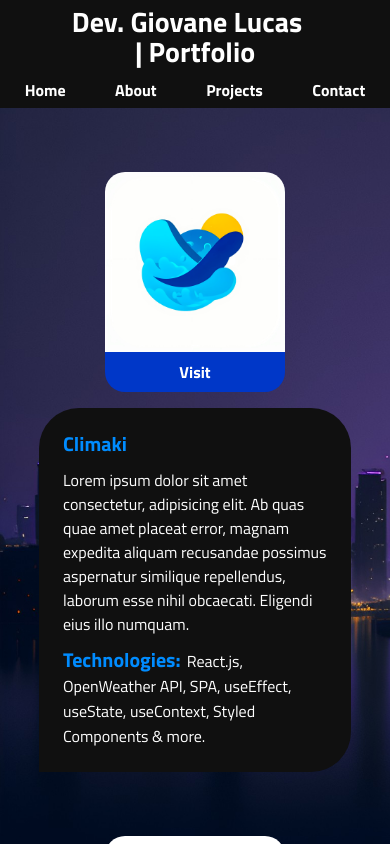
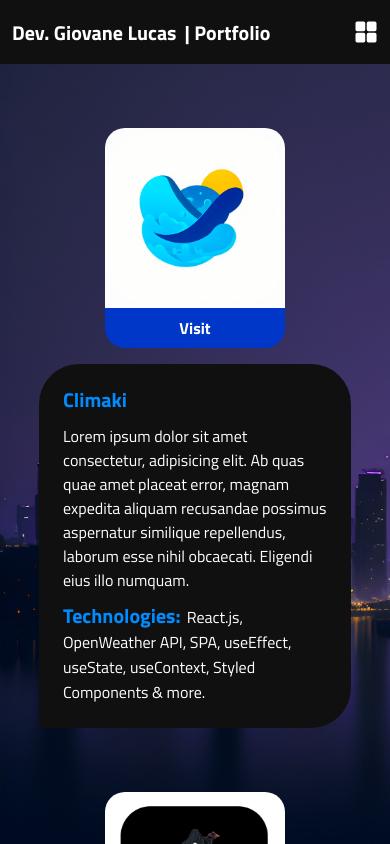
Before and after one commit to glgio7/Portfolio, a React (Vite) app: page /projects in a window 390 px wide. Built offline with nearby package versions, Linux system fonts and the light colour scheme.

Commit message:
add. Menu Mobile

```diff
--- a/package.json
+++ b/package.json
@@ -12,6 +12,7 @@
   "dependencies": {
     "react": "^18.2.0",
     "react-dom": "^18.2.0",
+    "react-icons": "^4.8.0",
     "react-router-dom": "^6.4.3",
     "styled-components": "^5.3.8"
   },
--- a/src/components/Container/styles.jsx
+++ b/src/components/Container/styles.jsx
@@ -22,7 +22,7 @@ const StyledContainer = styled.main`
 		flex-wrap: wrap;
 		height: 100vh;
 
-		padding-top: calc(2rem + 108px);
+		padding-top: calc(2rem + 64px);
 	}
 `;
 
--- a/src/components/Header/index.jsx
+++ b/src/components/Header/index.jsx
@@ -1,16 +1,21 @@
 import { Link } from "react-router-dom";
 import HeaderContainer from "./styles";
+import { IoGrid } from "react-icons/io5";
+import { useState } from "react";
 
 const Header = ({ scrolled }) => {
+	const [nav, setNav] = useState(false);
+
 	return (
 		<HeaderContainer scrolled={scrolled}>
 			<Link to={"/"}>
 				<h1>
-        <span>Dev. Giovane Lucas </span>
+					<span>Dev. Giovane Lucas</span>
 					<span>| Portfolio</span>
 				</h1>
 			</Link>
-      <ul className="lista-navegacao">
+			<IoGrid className="menu" onClick={() => setNav(!nav)} />
+			<ul className={nav ? "lista-navegacao active" : "lista-navegacao"}>
 				<Link to={"/"}>
 					<li className="lista-navegacao__item">Home</li>
 				</Link>
--- a/src/components/Header/styles.jsx
+++ b/src/components/Header/styles.jsx
@@ -44,6 +44,10 @@ const HeaderContainer = styled.header`
 		margin-right: 1rem;
 	}
 
+	.menu {
+		display: none;
+	}
+
 	.lista-navegacao {
 		display: flex;
 
@@ -71,29 +75,55 @@ const HeaderContainer = styled.header`
 	}
 
 	@media screen and (max-width: 900px) {
-    height: 108px;
+		height: 64px;
 
-    padding: 0;
+		padding: 0 0.75rem;
 
 		align-items: center;
-    flex-direction: column;
 
 		h1 {
-      height: 72px;
-      width: 100%;
-
-      flex-direction: column;
+			font-size: 1.25rem;
 		}
 
-    span {
-      height: 30px;
+		span:first-child {
+			margin-right: 0.5rem;
+		}
+
+		.menu {
+			cursor: pointer;
+			display: block;
+
+			font-size: 1.5rem;
+			color: ${({ scrolled }) => (scrolled ? "#101010" : "#fff")};
 		}
 
 		.lista-navegacao {
-      width: 100%;
-      height: 36px;
+			position: fixed;
+			top: 0;
+			right: 0;
 
+			margin-top: 96px;
+
+			pointer-events: none;
+			opacity: 0;
+
+			flex-direction: column;
 			justify-content: space-around;
+
+			height: calc(100vh - 96px);
+			width: 50vw;
+
+			border-radius: 12px 0 0 0;
+
+			transform: translateX(100%);
+
+			transition: all 250ms;
+		}
+
+		.lista-navegacao.active {
+			opacity: 1;
+			pointer-events: all;
+			transform: translateX(0);
 		}
 	}
 `;
```
Also changed, not shown: 1 other file (tests, documents, lock files or other folders). Lines whose indentation alone changed are shown as unchanged.
